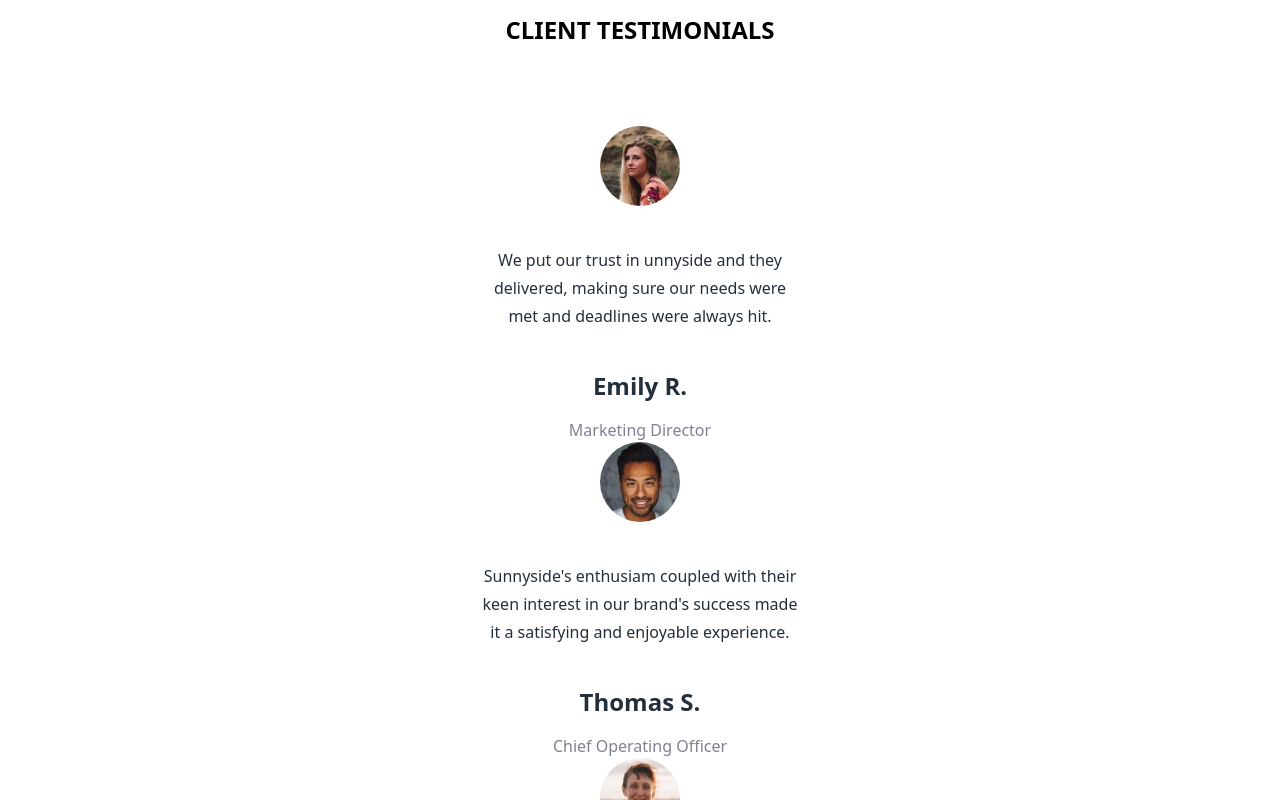
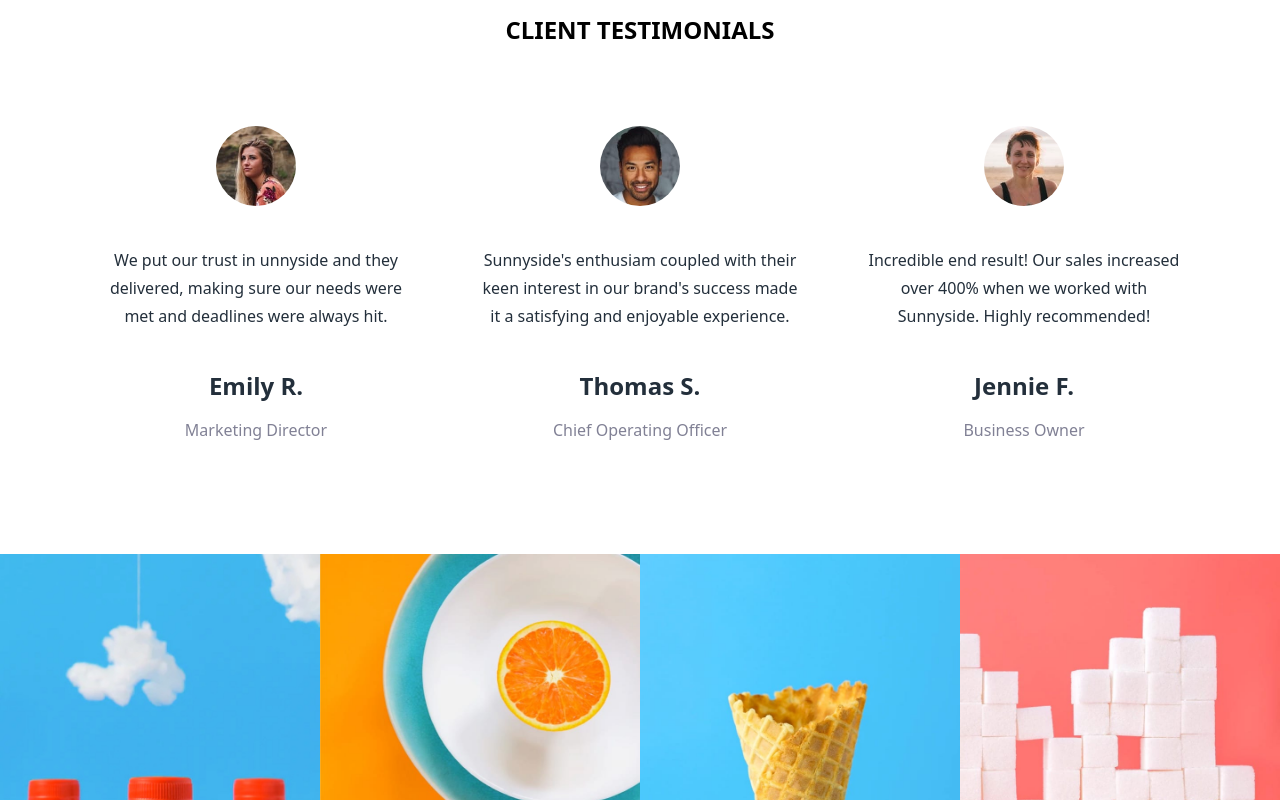
Before and after one commit to ForJessicaSake/Sunny-Side-Agencies, a React (Create React App) app: page / in a window 1280 px wide. Shown: the part 1700-2500 px from the top of the page. Built offline with nearby package versions, Linux system fonts and the light colour scheme.

Commit message:
feat:completed the user interface for testimonial section

```diff
--- a/src/elements/Testimonal.tsx
+++ b/src/elements/Testimonal.tsx
@@ -7,7 +7,7 @@ const Testimonial = () => {
   return (
     <section className="flex flex-col text-center items-center px-24 lg:py-28 py-14">
       <h1 className="text-2xl font-bold lg:mb-20 mb-14">CLIENT TESTIMONIALS</h1>
-      <section className="flex flex-col lg:justify-between w-full">
+      <section className="flex flex-col lg:flex-row lg:justify-between w-full">
       <TestimonialCard
         image={emilyAvatar}
         testimonial="We put our trust in unnyside and they delivered, making sure our needs were met and deadlines were always hit."
```
